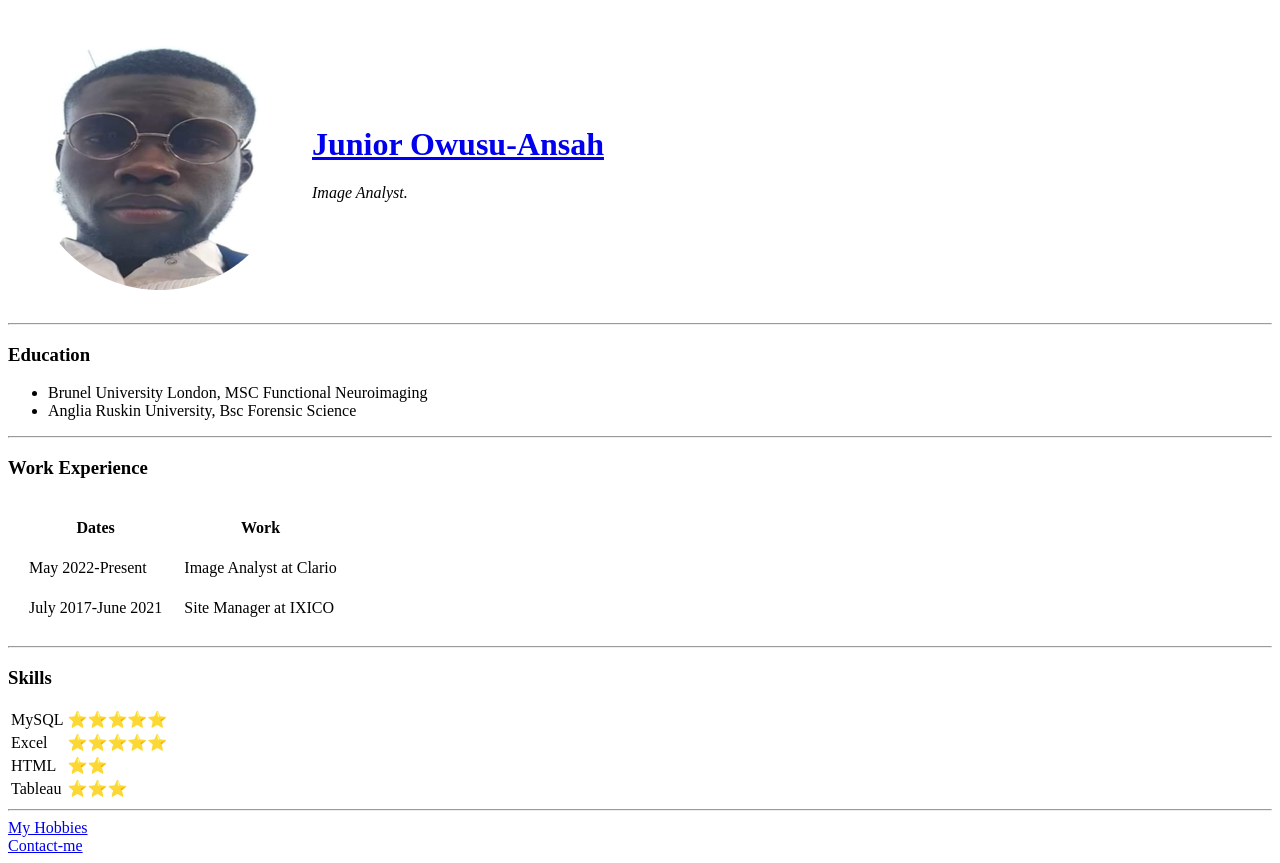
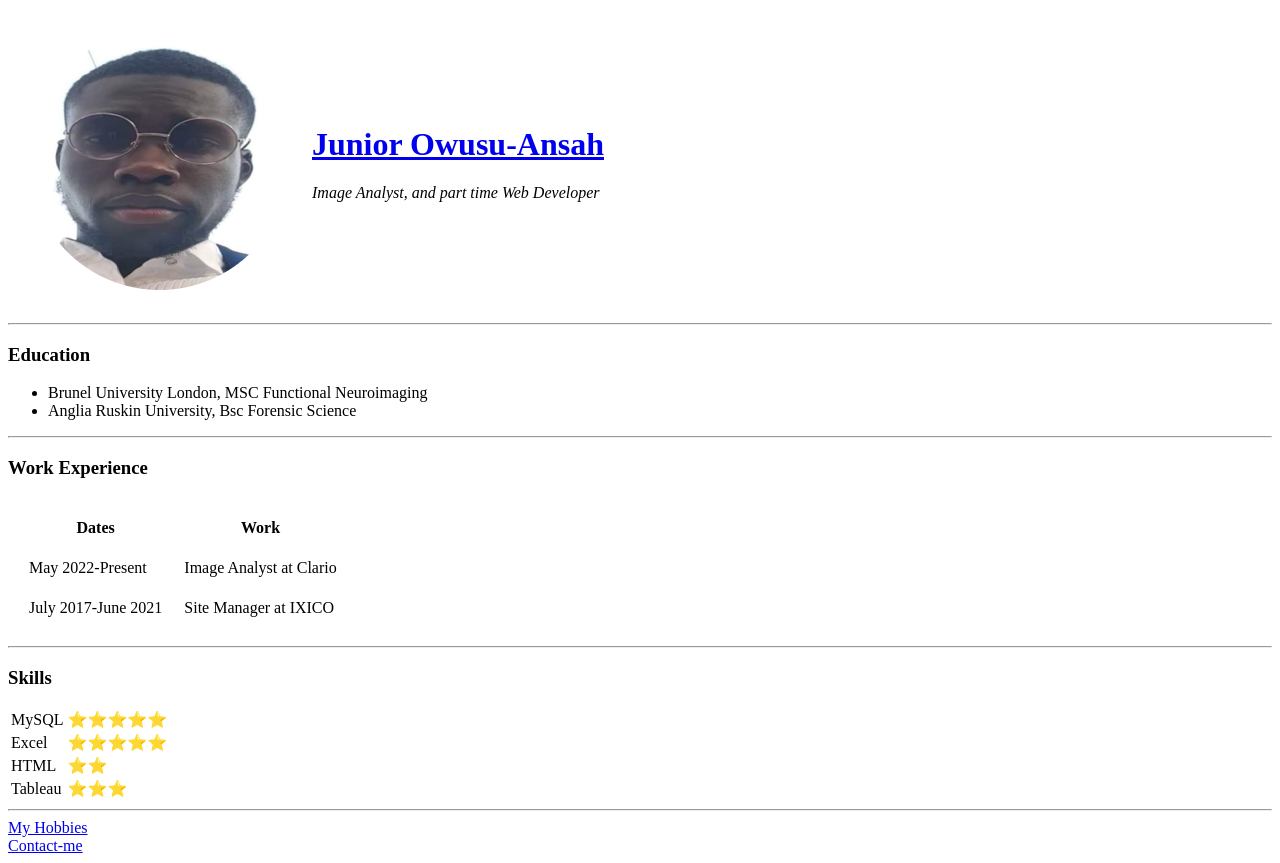
Before and after one commit to Android-Owusu/CV, a plain HTML site: page index.html in a window 1280 px wide. Drawn offline with Linux system fonts and the light colour scheme.

Commit message:
Update to index.html

```diff
--- a/index.html
+++ b/index.html
@@ -12,7 +12,7 @@
       <td><img src="Images/Junior.png.png" alt="Blackstar"></td>
       <td>
         <h1> <a href="https://www.linkedin.com/in/junior-owusu-ansah-84b600a9/">Junior Owusu-Ansah</a></h1>
-        <p><em>Image Analyst.</em></p>
+        <p><em>Image Analyst, and part time Web Developer</em></p>
       </td>
     </tr>
   </table>
```
